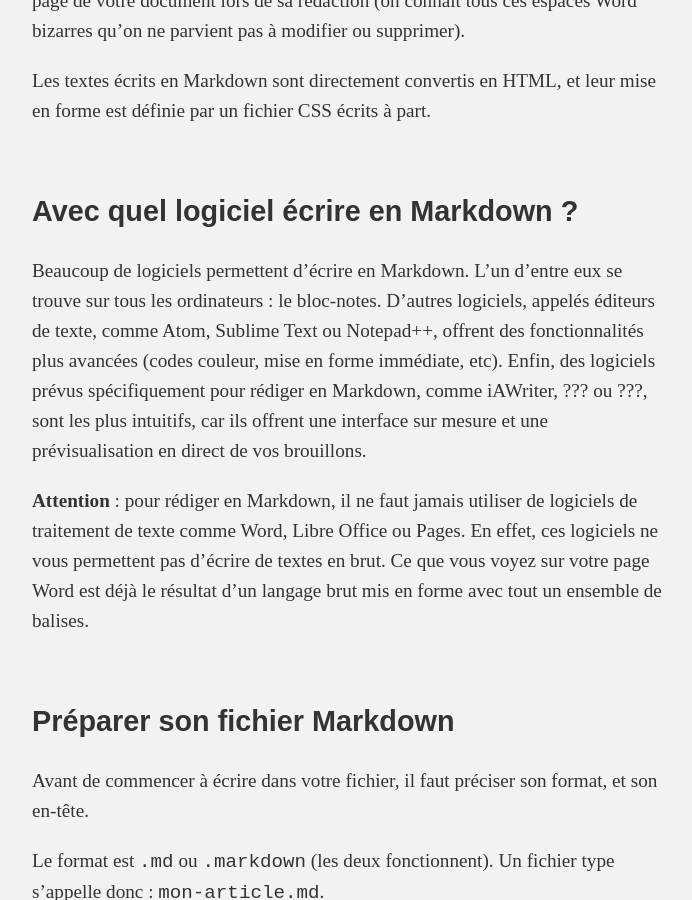
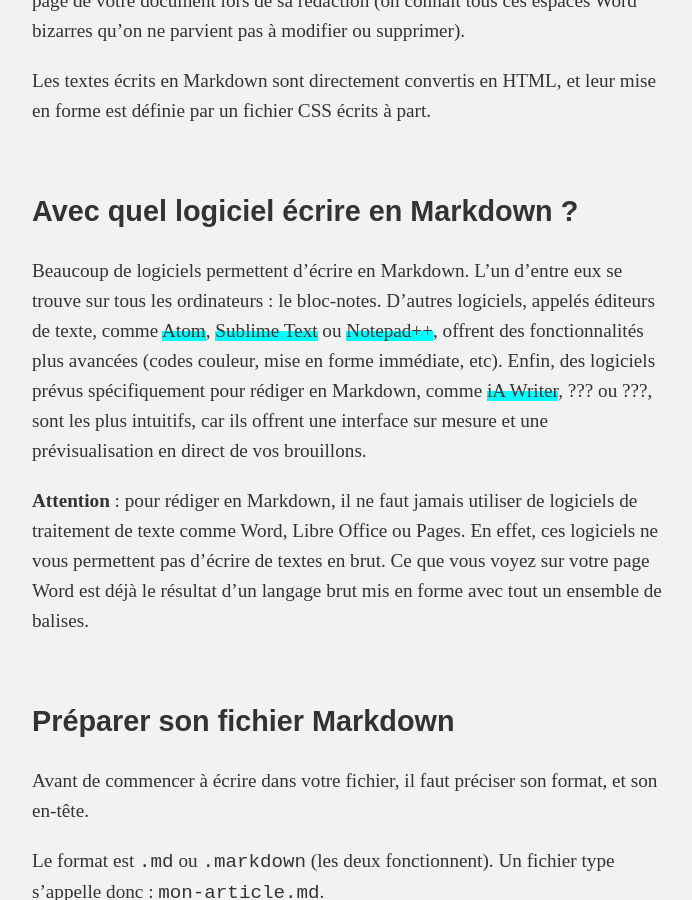
Before and after one commit to PQuod/Maipo, a Jekyll site: the page built from tutomd.md, in a window 1280 px wide and 900 px high, scrolled down 653 px. Shown: the whole window, without its empty margins (288-980 px from the left). Built offline with Jekyll 4.4.1, drawn with Linux system fonts in a browser that asks for light colours.

Commit message:
Update tutomd.md

```diff
--- a/tutomd.md
+++ b/tutomd.md
@@ -17,7 +17,7 @@ Les textes écrits en Markdown sont directement convertis en HTML, et leur mise
 
 ## Avec quel logiciel écrire en Markdown ?
 
-Beaucoup de logiciels permettent d'écrire en Markdown. L'un d'entre eux se trouve sur tous les ordinateurs : le bloc-notes. D'autres logiciels, appelés éditeurs de texte, comme Atom, Sublime Text ou Notepad++, offrent des fonctionnalités plus avancées (codes couleur, mise en forme immédiate, etc). Enfin, des logiciels prévus spécifiquement pour rédiger en Markdown, comme iAWriter, ??? ou ???, sont les plus intuitifs, car ils offrent une interface sur mesure et une prévisualisation en direct de vos brouillons.
+Beaucoup de logiciels permettent d'écrire en Markdown. L'un d'entre eux se trouve sur tous les ordinateurs : le bloc-notes. D'autres logiciels, appelés éditeurs de texte, comme [Atom](https://atom.io/), [Sublime Text](https://www.sublimetext.com/) ou [Notepad++](https://notepad-plus-plus.org/), offrent des fonctionnalités plus avancées (codes couleur, mise en forme immédiate, etc). Enfin, des logiciels prévus spécifiquement pour rédiger en Markdown, comme [iA Writer](https://ia.net/writer), ??? ou ???, sont les plus intuitifs, car ils offrent une interface sur mesure et une prévisualisation en direct de vos brouillons.
 
 **Attention** : pour rédiger en Markdown, il ne faut jamais utiliser de logiciels de traitement de texte comme Word, Libre Office ou Pages. En effet, ces logiciels ne vous permettent pas d'écrire de textes en brut. Ce que vous voyez sur votre page Word est déjà le résultat d'un langage brut mis en forme avec tout un ensemble de balises.
 
@@ -36,6 +36,7 @@ L'en-tête reprend les informations nécessaires pour connaître le titre de vot
 > `categories: Nom-Prenom (sans accent)`
 > `---`
 
+
 Et voilà, une fois le nom de votre fichier indiqué, et cette en-tête intégrée au début de votre document, vous pouvez commencer à rédiger.
 
 ## Rédiger en Markdown
@@ -44,28 +45,28 @@ Pour rédiger en Markdown, c'est très simple. Il vous suffit de taper votre tex
 
 Pour ne pas vous assommer avec des dizaines de balises inutiles, voici les principales qui pourront vous être utiles sur INTERNET EXPLOREUR, et qui sont déjà intégrées dans notre mise en page.
 
-- Titre : écrire deux `##` avant votre titre.
+Titre : écrire deux `##` avant votre titre.
 Exemple : `## Mon titre`
 
-- Italique : encadrer votre texte avec `*`.
+Italique : encadrer votre texte avec `*`.
 Exemple : `*mon texte à mettre en italique*`
 
-- Gras : encadrer votre texte avec `**`.
+Gras : encadrer votre texte avec `**`.
 Exemple : `**mon texte à mettre en gras**`
 
-- Retourner à la ligne : faire suivre votre ligne de deux espaces, puis appuyer sur Entrée.
+Retourner à la ligne : faire suivre votre ligne de deux espaces, puis appuyer sur Entrée.
 
-- Citation : précéder vos lignes du symbole `>`.
+Citation : précéder vos lignes du symbole `>`.
 Exemple : `> le texte à citer`
 
-- Lien : [ceci est mon lien](https://monlien.com/).
+Lien : [ceci est mon lien](https://monlien.com/).
 
-- Note de bas de page : La phrase que je souhaite annoter[^1].
+Note de bas de page : La phrase que je souhaite annoter[^1].
 [^1]: Ma note de bas de page.
 
-- Séparateur : faire se suivre trois astérisques `***`.
+Séparateur : faire se suivre trois astérisques `***`.
 
-- Paragraphes : inutile de passer plus d'une ligne entre deux paragraphes, car Markdown ne les reconnaît pas.
+Paragraphes : inutile de passer plus d'une ligne entre deux paragraphes, car Markdown ne les reconnaît pas.
 
 Voilà pour les principales balises.
 
```
